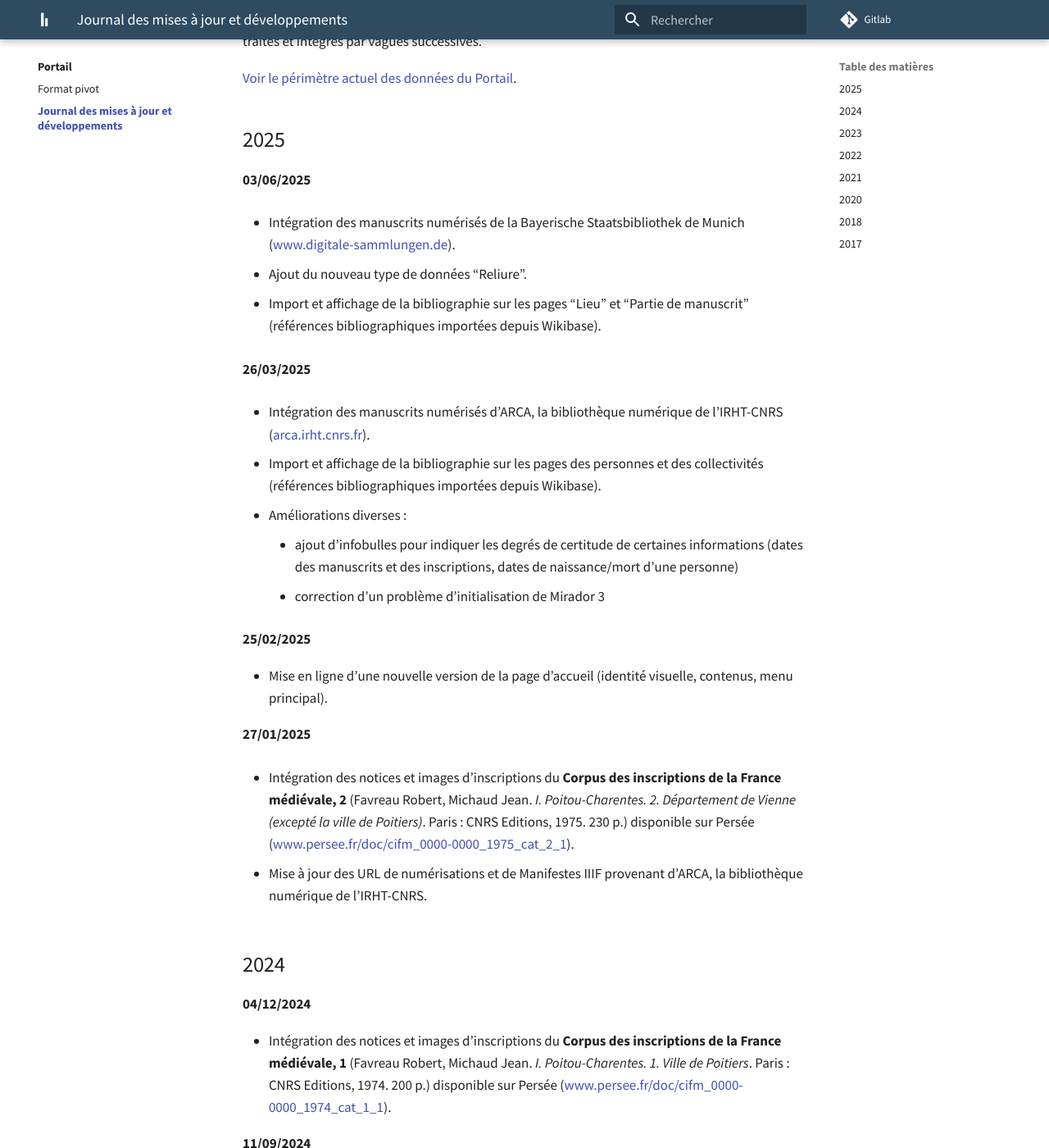
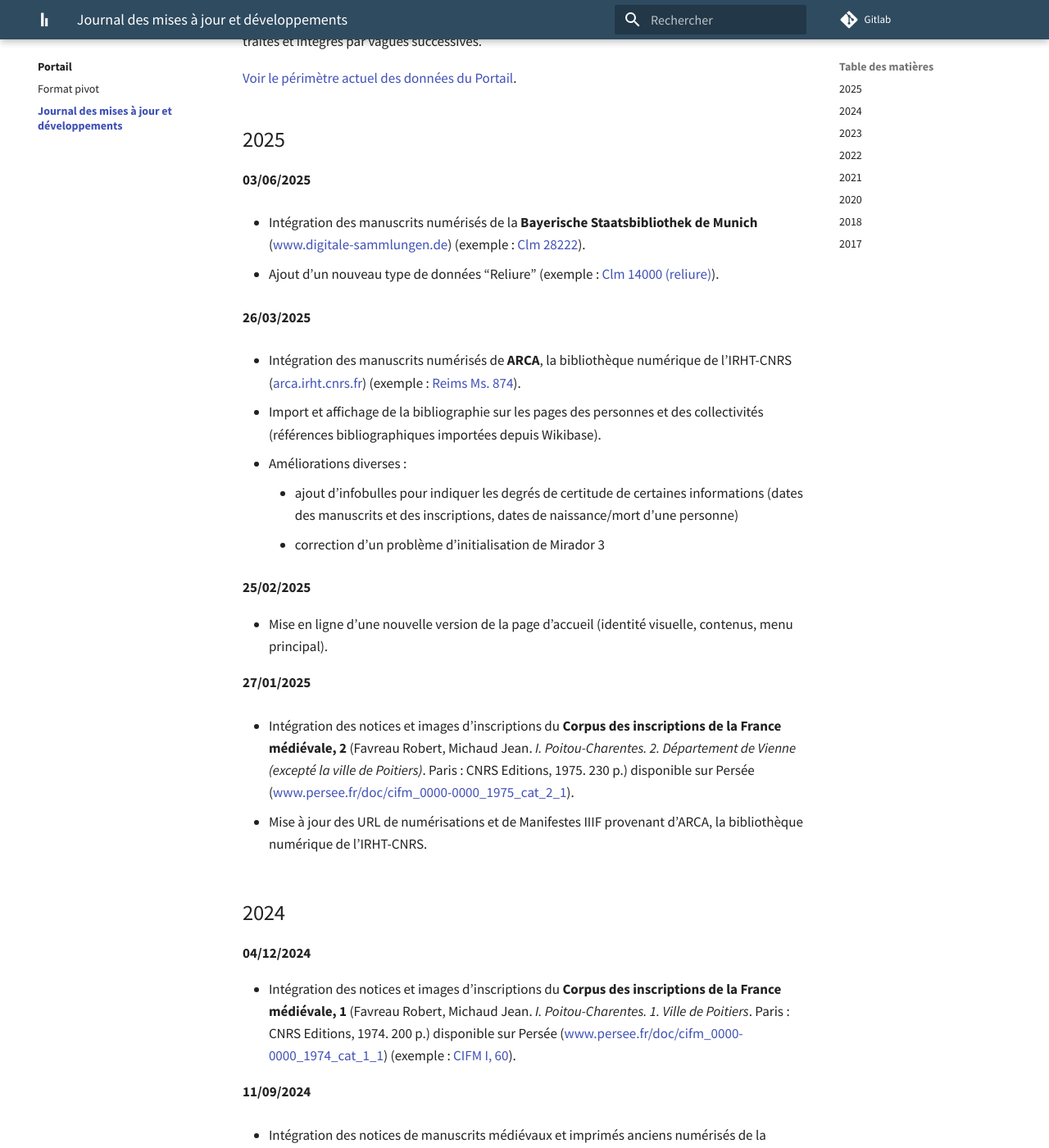
Before and after one commit to biblissima/doc.biblissima, an MkDocs documentation site: the page built from docs/portail/changelog.md, in a window 1280 px wide and 1400 px high, scrolled down 338 px. Shown: the whole window at 82% size. Built offline with MkDocs 1.6.1 and Material for MkDocs 9.7.7, drawn with Linux system fonts in a browser that asks for light colours.

Commit message:
Add examples to changelog

```diff
--- a/docs/portail/changelog.md
+++ b/docs/portail/changelog.md
@@ -10,15 +10,13 @@ Depuis avril 2017, le Portail est régulièrement amélioré et enrichi de nouve
 
 **03/06/2025**
 
-- Intégration des manuscrits numérisés de la Bayerische Staatsbibliothek de Munich ([www.digitale-sammlungen.de](https://www.digitale-sammlungen.de)).
+- Intégration des manuscrits numérisés de la **Bayerische Staatsbibliothek de Munich** ([www.digitale-sammlungen.de](https://www.digitale-sammlungen.de)) (exemple : [Clm 28222](https://portail.biblissima.fr/fr/ark:/43093/mdatae8c8f935cef81706d36f58f78569742f2b4de12a)).
 
-- Ajout du nouveau type de données "Reliure".
-
-- Import et affichage de la bibliographie sur les pages "Lieu" et "Partie de manuscrit" (références bibliographiques importées depuis Wikibase).
+- Ajout d'un nouveau type de données "Reliure" (exemple : [Clm 14000 (reliure)](https://portail.biblissima.fr/fr/ark:/43093/rdatadcc5206e4335da015a7a15973855dea6d6307eba)).
 
 **26/03/2025**
 
-- Intégration des manuscrits numérisés d'ARCA, la bibliothèque numérique de l'IRHT-CNRS ([arca.irht.cnrs.fr](https://arca.irht.cnrs.fr)).
+- Intégration des manuscrits numérisés de **ARCA**, la bibliothèque numérique de l'IRHT-CNRS ([arca.irht.cnrs.fr](https://arca.irht.cnrs.fr)) (exemple : [Reims Ms. 874](https://portail.biblissima.fr/fr/ark:/43093/mdataf5e843a301925975c33e11f27cc9bad7741d522c)).
 
 - Import et affichage de la bibliographie sur les pages des personnes et des collectivités (références bibliographiques importées depuis Wikibase).
 
@@ -40,7 +38,7 @@ Depuis avril 2017, le Portail est régulièrement amélioré et enrichi de nouve
 
 **04/12/2024**
 
-- Intégration des notices et images d'inscriptions du **Corpus des inscriptions de la France médiévale, 1** (Favreau Robert, Michaud Jean. _I. Poitou-Charentes. 1. Ville de Poitiers_. Paris : CNRS Editions, 1974. 200 p.) disponible sur Persée ([www.persee.fr/doc/cifm_0000-0000_1974_cat_1_1](https://www.persee.fr/doc/cifm_0000-0000_1974_cat_1_1)).
+- Intégration des notices et images d'inscriptions du **Corpus des inscriptions de la France médiévale, 1** (Favreau Robert, Michaud Jean. _I. Poitou-Charentes. 1. Ville de Poitiers_. Paris : CNRS Editions, 1974. 200 p.) disponible sur Persée ([www.persee.fr/doc/cifm_0000-0000_1974_cat_1_1](https://www.persee.fr/doc/cifm_0000-0000_1974_cat_1_1)) (exemple : [CIFM I, 60](https://portail.biblissima.fr/fr/ark:/43093/inscdata21addb4bc856a7c8f55d7d078f3b9c92710e6006)).
 
 **11/09/2024**
 
```
